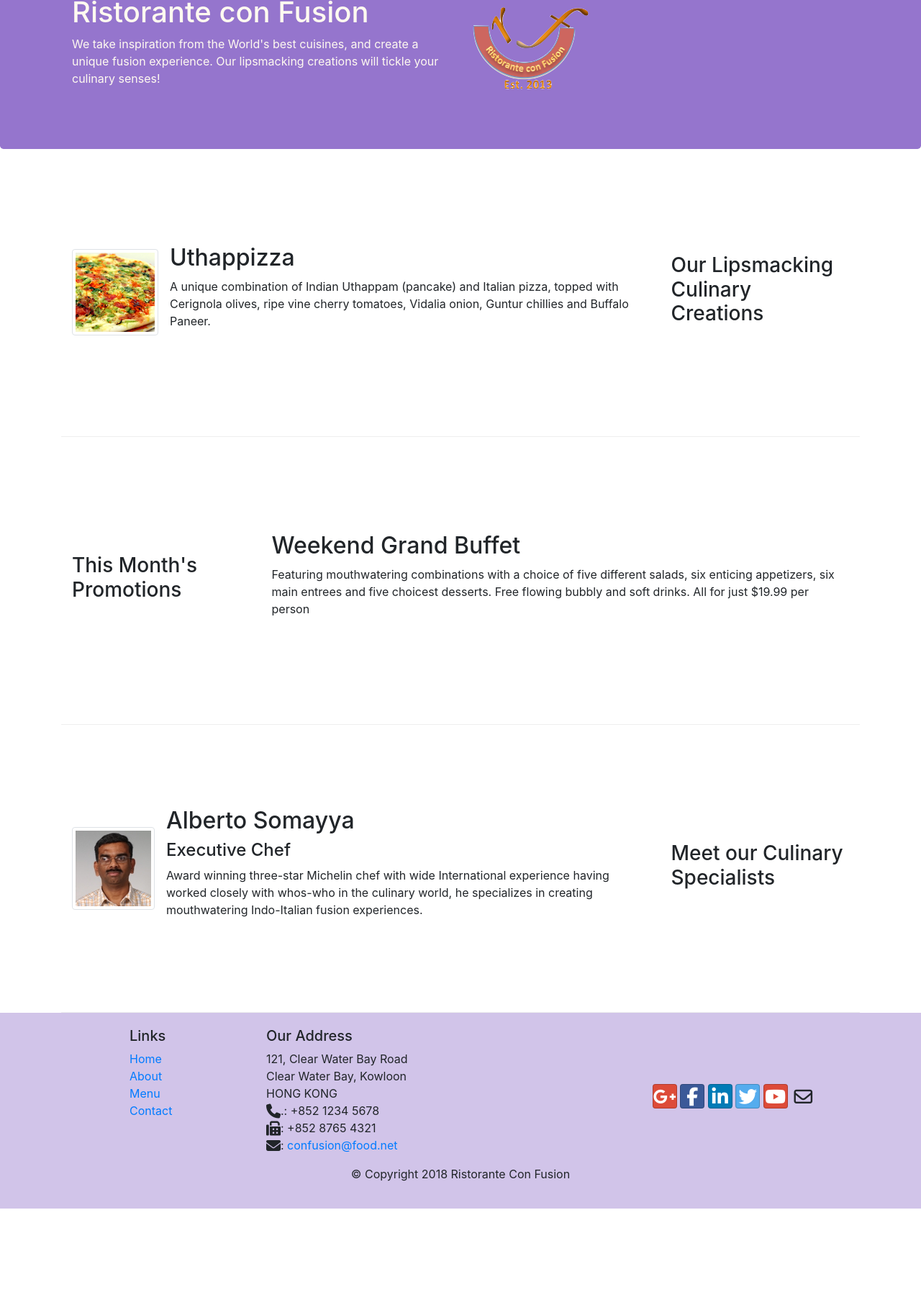
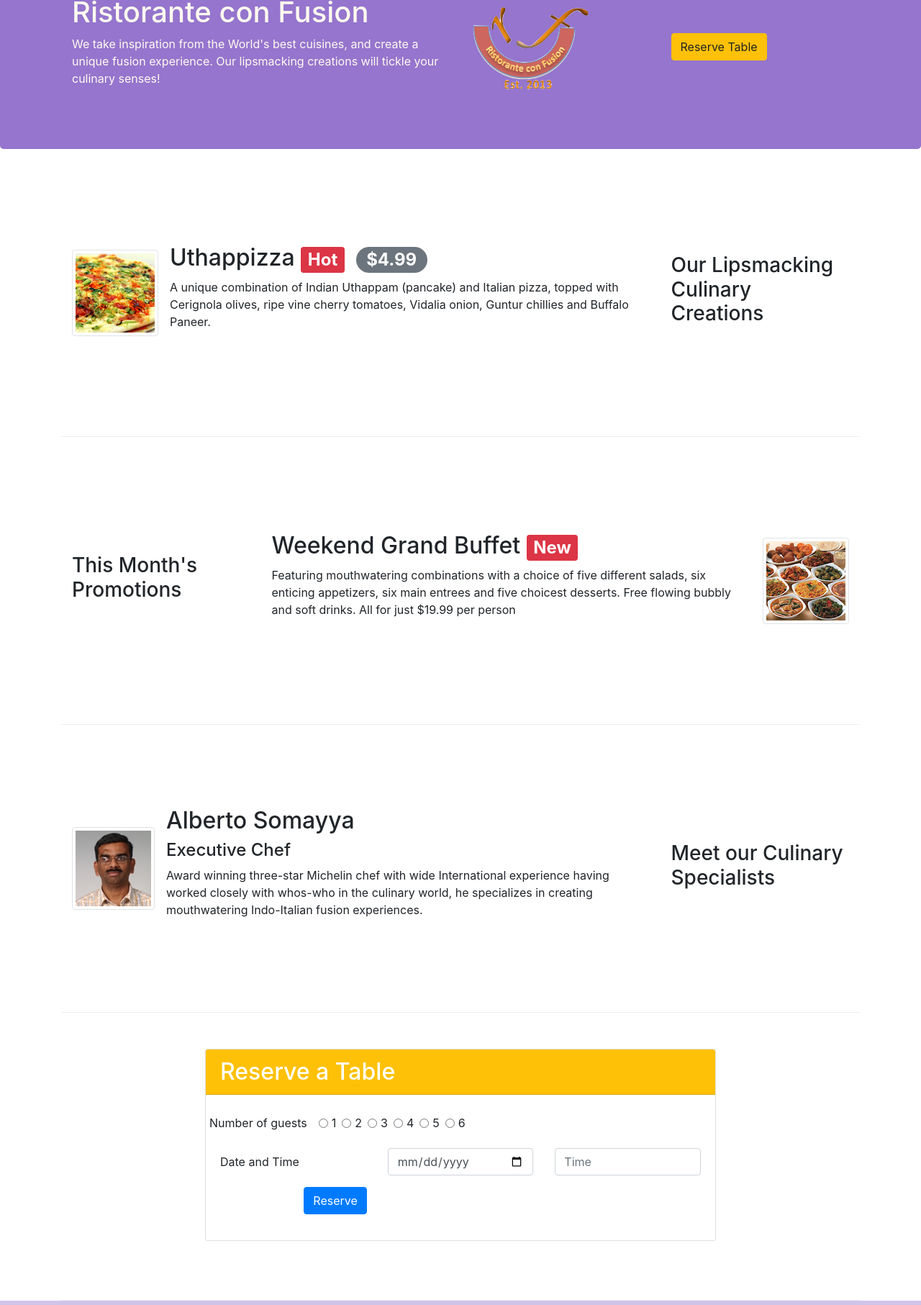
Before and after one commit to ahmedjd499/bootstrap, a plain HTML site: page index.html in a window 1280 px wide. Shown: the part 127-1940 px from the top of the page at 72% size. Before the commit the page ends 1806 px from the top, so only its background shows below. Drawn offline with nearby package versions, Linux system fonts and the light colour scheme.

```diff
--- a/css/styles.css
+++ b/css/styles.css
@@ -48,3 +48,11 @@
 {
     background-color: #512DA8;
 }
+
+.tab-content
+{
+    border-left: 1px solid #ddd;
+    border-right: 1px solid #ddd;
+    border-bottom: 1px solid #ddd;
+    padding: 10px;
+}
--- a/index.html
+++ b/index.html
@@ -45,9 +45,14 @@
                     <h1>Ristorante con Fusion</h1>
                     <p>We take inspiration from the World's best cuisines, and create a unique fusion experience. Our lipsmacking creations will tickle your culinary senses!</p>
             </div>
-            <div class="col-12 col-sm align-self-center">
+            <div class="col-12 col-sm-3 align-self-center">
                 <img src="img/logo.png" alt="" class="img-fluid">
             </div>
+            <div class="col-12 col-sm-3 align-self-center">
+                <a href="#revtab"><button type="submit" class="btn btn-warning">
+                    Reserve Table
+                </button></a>
+        </div>
         </div>
     </header>
 
@@ -60,11 +65,11 @@
                 <div class="media">
                     <img class="d-flex mr-3 img-thumbnail align-self-center" src="img/uthappizza.png" alt="uthapizza">
                     <div class="media-body">
-                        <h2 class="mt-0">Uthappizza</h2>
+                        <h2 class="mt-0">Uthappizza <span class="badge badge-danger mr-3">Hot</span><span class="badge badge-pill badge-secondary">$4.99</span></h2>
                         <p>A unique combination of Indian Uthappam (pancake) and Italian pizza, topped with Cerignola olives, ripe vine cherry tomatoes, Vidalia onion, Guntur chillies and Buffalo Paneer.</p>
                     </div>
                  </div>
-                </div>
+            </div>
         </div>
 
 
@@ -72,9 +77,15 @@
             <div class="col-12 col-sm-4  col-md-3">
                 <h3>This Month's Promotions</h3>
             </div>
+
             <div class="col col-sm col-md">
-                <h2>Weekend Grand Buffet</h2>
-                <p>Featuring mouthwatering combinations with a choice of five different salads, six enticing appetizers, six main entrees and five choicest desserts. Free flowing bubbly and soft drinks. All for just $19.99 per person </p>
+                <div class="media">
+                    <div class="media-body">
+                        <h2 class="mt-0">Weekend Grand Buffet <span class="badge badge-danger">New</span></h2>
+                        <p>Featuring mouthwatering combinations with a choice of five different salads, six enticing appetizers, six main entrees and five choicest desserts. Free flowing bubbly and soft drinks. All for just $19.99 per person </p>
+                     </div>
+                     <img class="d-flex ml-3 img-thumbnail align-self-center" src="img/buffet.png" alt="uthapizza">
+            </div>
             </div>
         </div>
 
@@ -93,6 +104,66 @@
                 </div>
                 </div>
         </div>
+        <div class="row row-content"id="revtab">
+            <div class="col-12 col-sm-8 offset-sm-2">
+                <div class="card">
+                    <h2 class="card-header bg-warning text-white">Reserve a Table</h2>
+                    <div class="card-body">
+                        <form>
+                            <div class="form-group row">
+                                <div class="form-check form-check-inline">
+                                    <label for="numguest" class="col-form-label mr-3">Number of guests</label>
+
+                                <input class="form-check-input" type="radio" id="1"name="numguest" >
+                                <label for="1" class="form-check-label mr-2">1</label>
+
+
+                                <input class="form-check-input"type="radio" id="2"name="numguest">
+                                <label for="2" class="form-check-label mr-2">2</label>
+
+
+                                <input class="form-check-input"type="radio" id="3"name="numguest" >
+                                <label for="3" class="form-check-label mr-2">3</label>
+
+
+                                <input class="form-check-input"type="radio" id="4"name="numguest" >
+                                <label for="4" class="form-check-label mr-2">4</label>
+
+
+                                <input class="form-check-input"type="radio" id="5"name="numguest" >
+                                <label for="5" class="form-check-label mr-2">5</label>
+
+                                <input class="form-check-input"type="radio" id="6"name="numguest">
+                                <label for="6" class="form-check-label mr-2">6</label>
+
+                                </div>
+
+                            </div>
+
+                            <div class="form-group row">
+                                <label for="datetime" class="col-12 col-md-4 col-form-label">Date and Time</label>
+                                <div class=" col-md-4">
+                                    <input type="date" class="form-control" id="date"name="datetime"placeholder="Date">
+                                </div>
+                                <div class="col-md-4">
+                                    <input type="tel" class="form-control" id="time"name="datetime"placeholder="Time">
+                                </div>
+                            </div>
+
+                            <div class="form-group row">
+                                <div class="offset-md-2 col-md-10">
+                                    <button type="submit" class="btn btn-primary">
+                                        Reserve
+                                    </button>
+                                </div>
+                            </div>
+
+                        </form>
+                    </div>
+                </div>
+            </div>
+        </div>
+
     </div>
 
     <footer class="footer">
```
Also changed, not shown: aboutus.html (+30 -0 lines).
